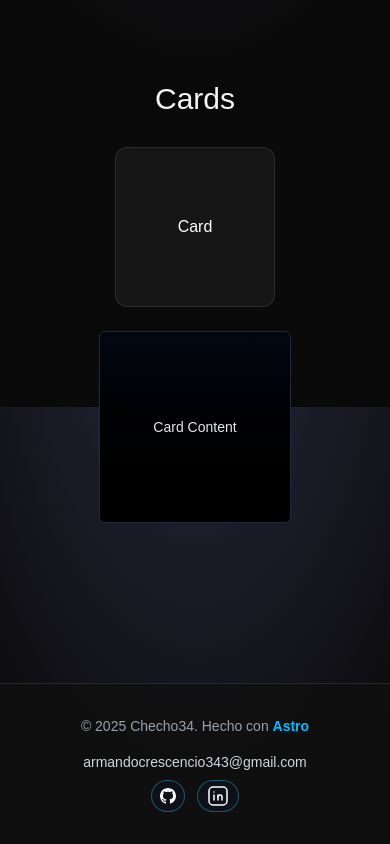
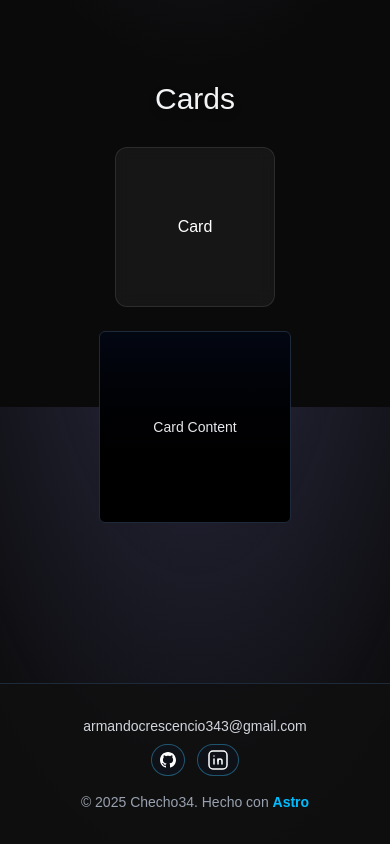
Before and after one commit to Chencho34/portfolio-astro-2025, an Astro site: page /components in a window 390 px wide. Shown: the part 437-1281 px from the top of the page. Built offline with nearby package versions, Linux system fonts and the light colour scheme; Astro itself is replaced by a stand-in of ours.

Commit message:
UPDATE: Footer and Button to download CV in Home section

```diff
--- a/src/components/sections/Home.astro
+++ b/src/components/sections/Home.astro
@@ -1,7 +1,7 @@
 ---
 import { DownloadCV, GithubIcon, LinkedinIcon } from '../../components/icons/contact'
 import { CtaButton, KeywordHighlight, Section } from "../ui";
-import DevArmandoCV from "/DevArmandoCV25.pdf"
+import DevArmandoCV from "/ArmandoCrescencio_CV26.pdf"
 ---
 
 <Section id="home" className="mb-0">
@@ -42,7 +42,7 @@ import DevArmandoCV from "/DevArmandoCV25.pdf"
         </p>
       </CtaButton>
       <CtaButton
-        download="DevArmandoCV25.pdf"
+        download="ArmandoCrescencio_CV26.pdf"
         href={DevArmandoCV}
         target="_blank"
       >
--- a/src/components/ui/Footer.astro
+++ b/src/components/ui/Footer.astro
@@ -6,9 +6,9 @@ import CtaButton from "./CtaButton.astro";
 
 <footer class="border-t border-gray-800 bg-[#101010]/80 transition-colors">
   <section class="max-w-6xl mx-auto px-6 py-8">
-    <article class="flex flex-col md:flex-row items-center justify-between gap-4 text-sm">
+    <article class="flex md:flex-row flex-col-reverse items-center justify-between gap-4 text-sm">
       <p class="text-gray-400 text-center md:text-left">
-        © 2025 <a class="hover:text-white" href="https://github.com/Chencho34">Checho34.</a> Hecho con <span class="font-semibold text-sky-400">Astro</span>
+        © 2025 <a class="hover:text-white" href="https://github.com/Chencho34">Checho34.</a> Hecho con <span class="font-semibold text-sky-400 hover:opacity-50"><a href="https://astro.build/" target="_blank">Astro</a></span>
       </p>
       <section class="flex flex-col sm:flex-row items-center gap-2 sm:gap-6">
         <a
```
Also changed, not shown: 2 other files.
